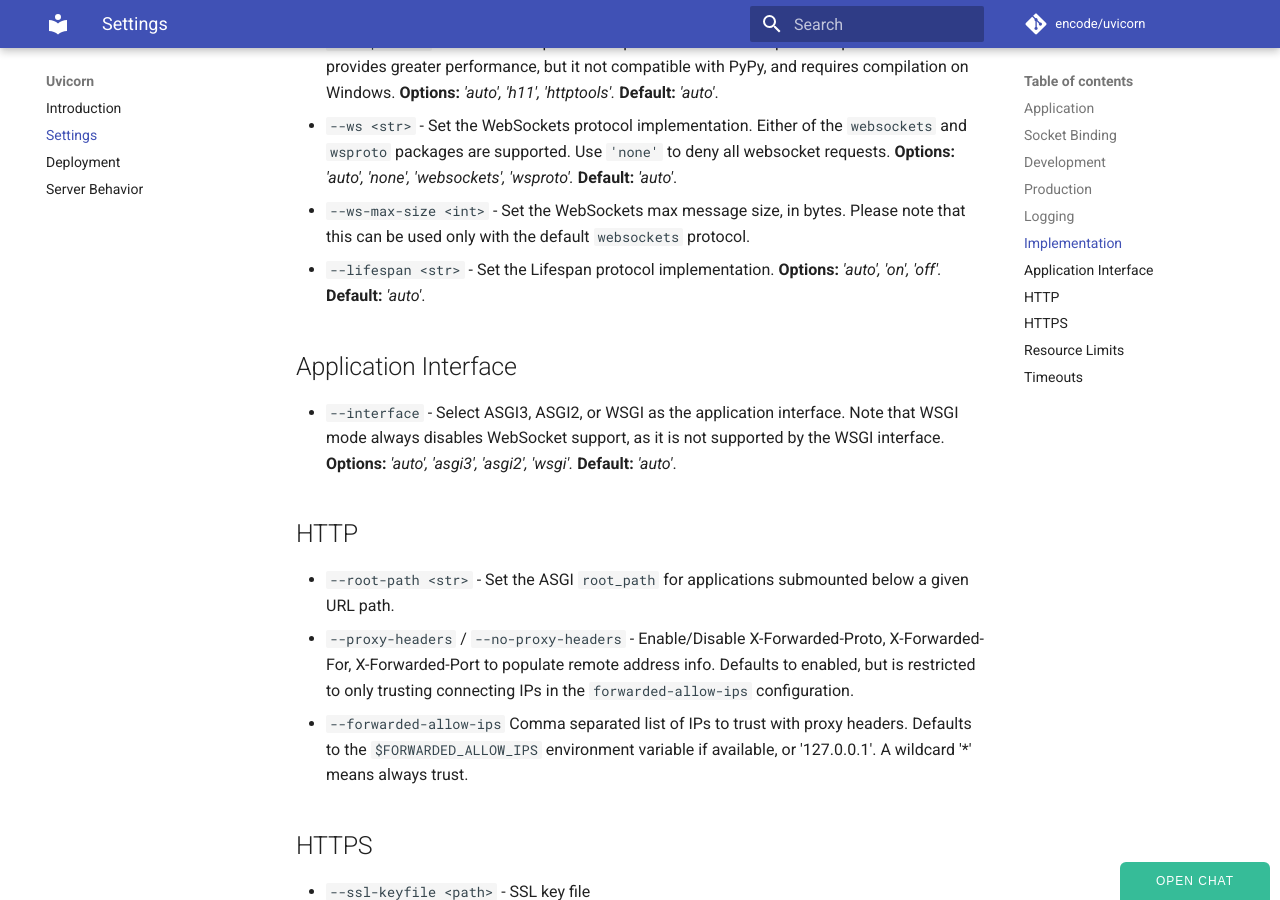
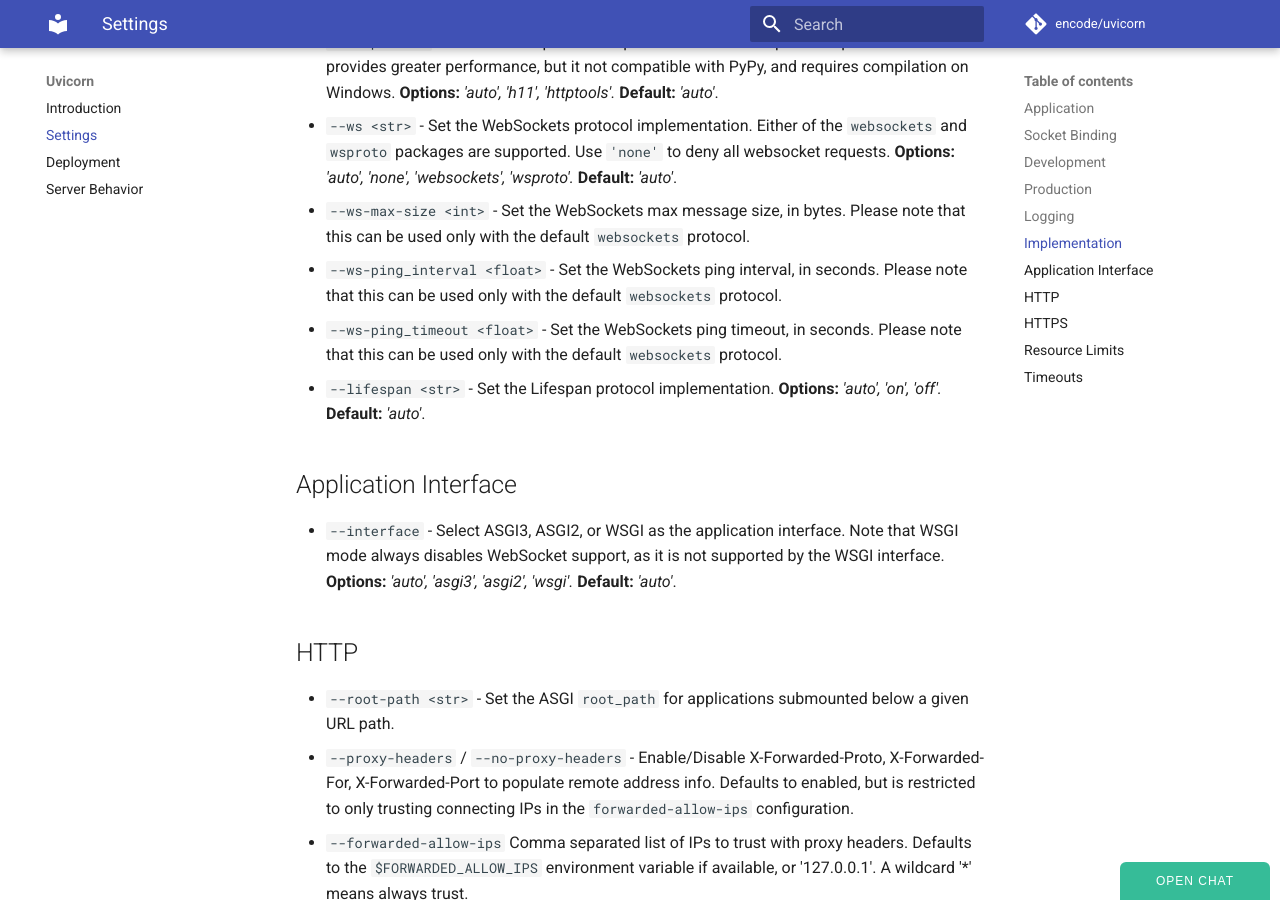
Before and after one commit to encode/uvicorn, an MkDocs documentation site: the page built from docs/settings.md, in a window 1280 px wide and 900 px high, scrolled down 1740 px. Built offline with MkDocs 1.6.1 and Material for MkDocs 9.7.7, drawn with Linux system fonts in a browser that asks for light colours; comment, search, counter and statistics services are not loaded.

Commit message:
Added some docs

```diff
--- a/docs/settings.md
+++ b/docs/settings.md
@@ -43,6 +43,8 @@ you should put `uvicorn.run` into `if __name__ == '__main__'` clause in the main
 * `--http <str>` - Set the HTTP protocol implementation. The httptools implementation provides greater performance, but it not compatible with PyPy, and requires compilation on Windows. **Options:** *'auto', 'h11', 'httptools'.* **Default:** *'auto'*.
 * `--ws <str>` - Set the WebSockets protocol implementation. Either of the `websockets` and `wsproto` packages are supported. Use `'none'` to deny all websocket requests. **Options:** *'auto', 'none', 'websockets', 'wsproto'.* **Default:** *'auto'*.
 * `--ws-max-size <int>` - Set the WebSockets max message size, in bytes. Please note that this can be used only with the default `websockets` protocol.
+* `--ws-ping_interval <float>` - Set the WebSockets ping interval, in seconds. Please note that this can be used only with the default `websockets` protocol.
+* `--ws-ping_timeout <float>` - Set the WebSockets ping timeout, in seconds. Please note that this can be used only with the default `websockets` protocol.
 * `--lifespan <str>` - Set the Lifespan protocol implementation. **Options:** *'auto', 'on', 'off'.* **Default:** *'auto'*.
 
 ## Application Interface
```
